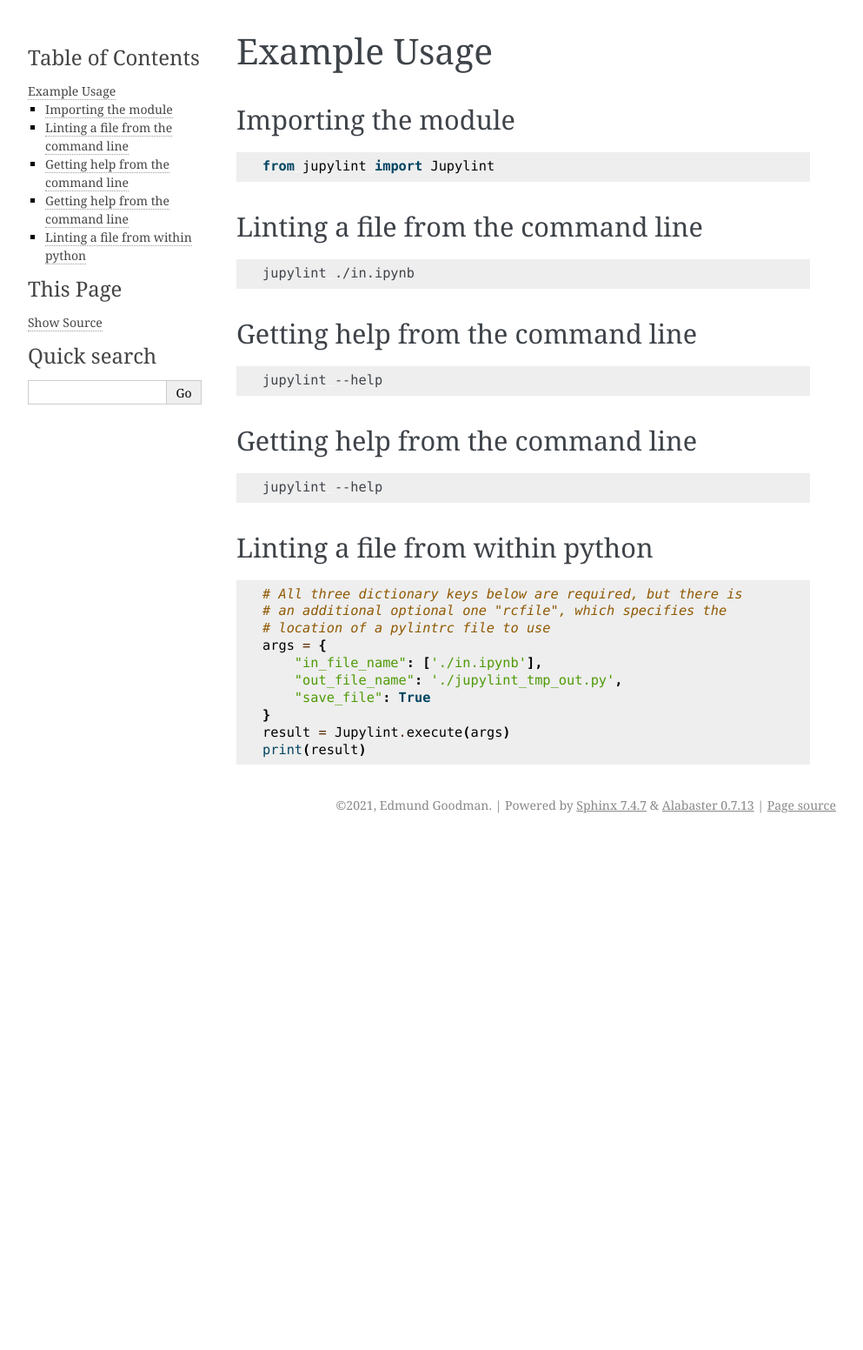
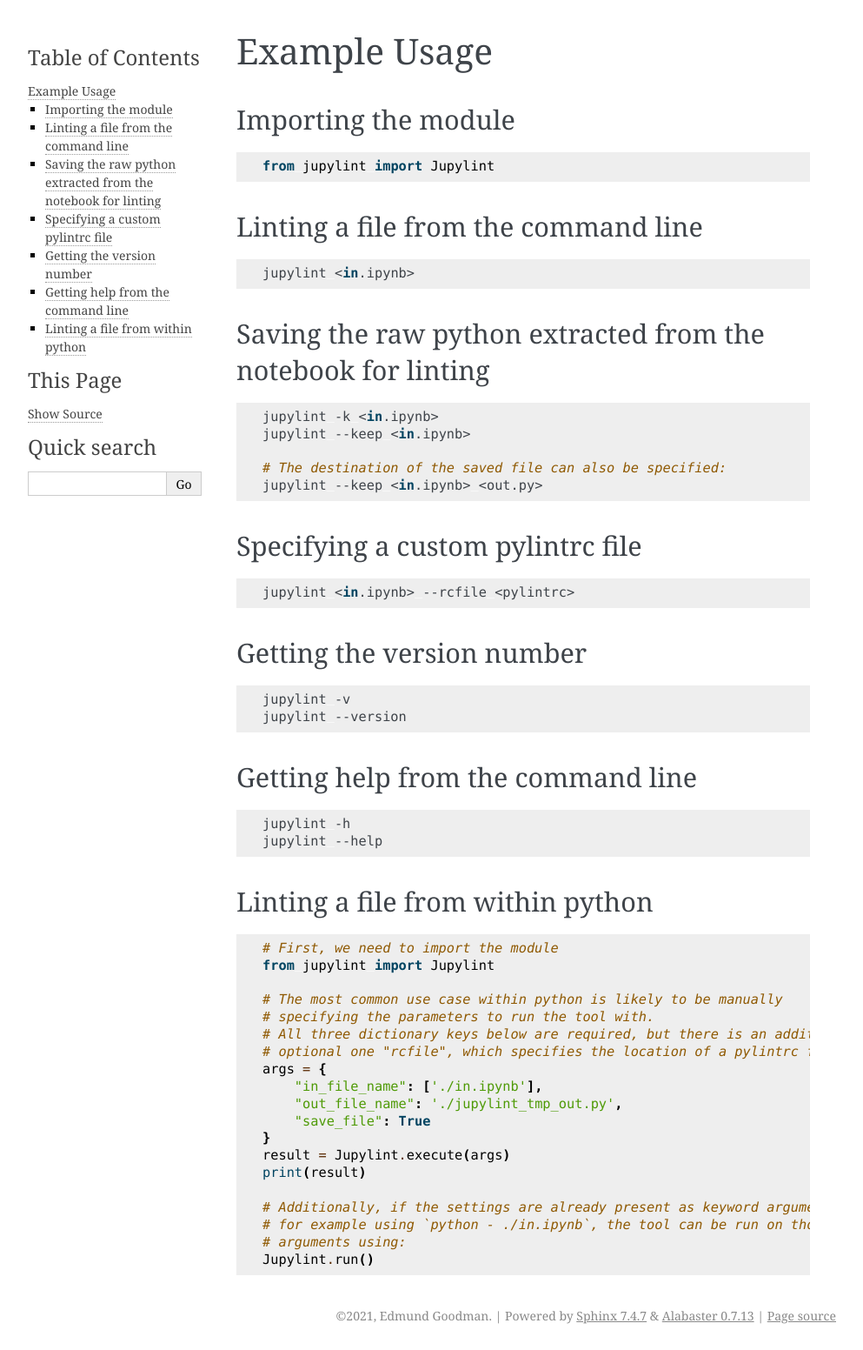
Before and after one commit to EdmundGoodman/Jupyter_Pylinter, a Sphinx documentation site: the page built from source/usage.rst, in a window 1280 px wide. Shown: the whole page at 87% size, without its empty margins (148-1141 px from the left). Built offline with Sphinx 7.4.7, drawn with Linux system fonts in a browser that asks for light colours; before the commit the page ends 965 px from its top, so only the background shows below that.

Commit message:
Improved documentation, adding more code examples and test case docstrings

```diff
--- a/setup.py
+++ b/setup.py
@@ -6,7 +6,7 @@
 
 setup(
     name = 'jupylint',
-    version = '2.2.1',
+    version = '2.2.2',
     license='MIT',
     description = 'A tool to run pylint on Jupyter notebooks',
     long_description=long_description,
@@ -14,7 +14,7 @@
     author = 'Edmund Goodman',
     author_email = 'egoodman3141@gmail.com',
     url = 'https://github.com/EdmundGoodman/Jupyter_Pylinter',
-    download_url = 'https://github.com/EdmundGoodman/Jupyter_Pylinter/archive/refs/tags/v2.2.1.tar.gz',
+    download_url = 'https://github.com/EdmundGoodman/Jupyter_Pylinter/archive/refs/tags/v2.2.2.tar.gz',
     packages=find_packages(),
     entry_points = {
         "console_scripts": ['jupylint = jupylint.jupylint:main']
--- a/source/autodoc.rst
+++ b/source/autodoc.rst
@@ -7,7 +7,6 @@
 
 .. automodule:: jupylint
 
-
 Jupylint object
 ---------------
 
@@ -28,3 +29,5 @@
     :private-members:
     :special-members:
     :show-inheritance:
+
+.. autofunction:: get_jupylint_output
--- a/source/conf.py
+++ b/source/conf.py
@@ -22,7 +22,7 @@
 author = 'Edmund Goodman'
 
 # The full version, including alpha/beta/rc tags
-release = '2.2.1'
+release = '2.2.2'
 
 
 # -- General configuration ---------------------------------------------------
--- a/source/usage.rst
+++ b/source/usage.rst
@@ -14,7 +14,36 @@
 
 .. code-block:: bash
 
-    jupylint ./in.ipynb
+    jupylint <in.ipynb>
+
+
+Saving the raw python extracted from the notebook for linting
+-------------------------------------------------------------
+
+.. code-block:: bash
+
+    jupylint -k <in.ipynb>
+    jupylint --keep <in.ipynb>
+
+    # The destination of the saved file can also be specified:
+    jupylint --keep <in.ipynb> <out.py>
+
+
+Specifying a custom pylintrc file
+---------------------------------
+
+.. code-block:: bash
+
+    jupylint <in.ipynb> --rcfile <pylintrc>
+
+
+Getting the version number
+--------------------------
+
+.. code-block:: bash
+
+    jupylint -v
+    jupylint --version
 
 
 Getting help from the command line
@@ -22,14 +51,7 @@
 
 .. code-block:: bash
 
-    jupylint --help
-
-
-Getting help from the command line
-----------------------------------
-
-.. code-block:: bash
-
+    jupylint -h
     jupylint --help
 
 
@@ -38,9 +60,13 @@
 
 .. code-block:: python
 
-    # All three dictionary keys below are required, but there is
-    # an additional optional one "rcfile", which specifies the
-    # location of a pylintrc file to use
+    # First, we need to import the module
+    from jupylint import Jupylint
+
+    # The most common use case within python is likely to be manually
+    # specifying the parameters to run the tool with.
+    # All three dictionary keys below are required, but there is an additional
+    # optional one "rcfile", which specifies the location of a pylintrc file
     args = {
         "in_file_name": ['./in.ipynb'],
         "out_file_name": './jupylint_tmp_out.py',
@@ -48,3 +74,8 @@
     }
     result = Jupylint.execute(args)
     print(result)
+
+    # Additionally, if the settings are already present as keyword arguments,
+    # for example using `python - ./in.ipynb`, the tool can be run on those
+    # arguments using:
+    Jupylint.run()
```
Also changed, not shown: other parts of source/autodoc.rst (+2 -0 lines), 3 other files.
